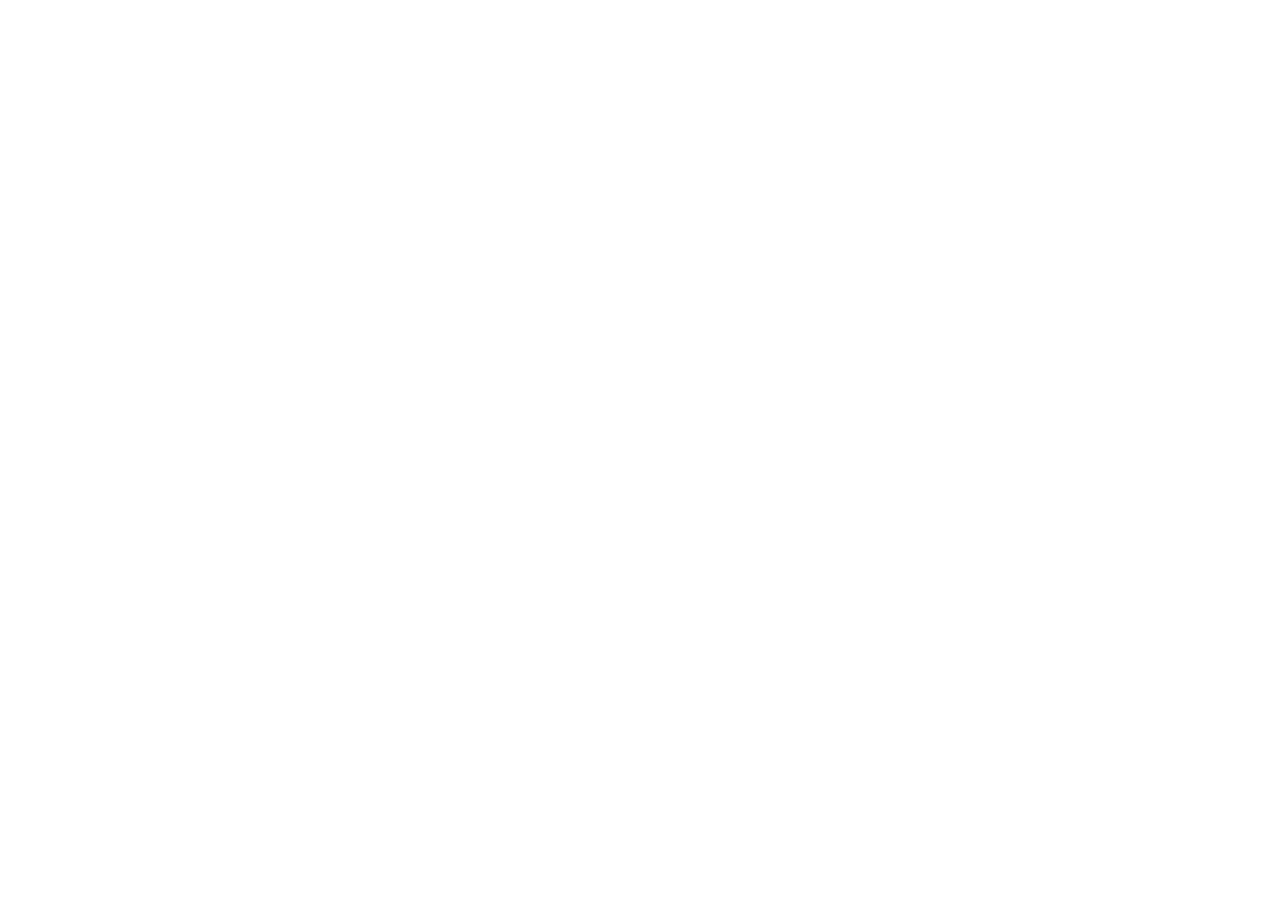
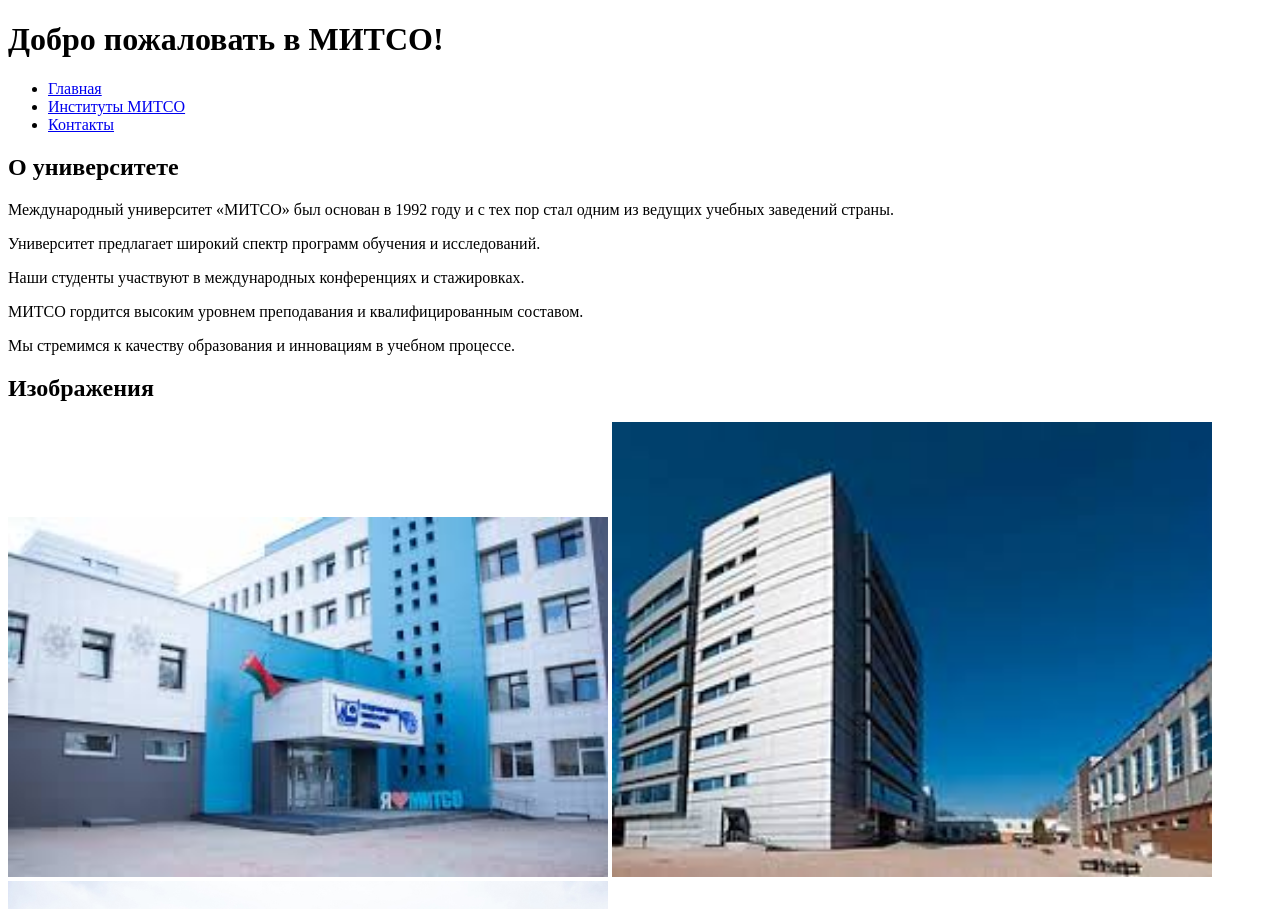
Before and after one commit to MaksimYurau/lab1z1v10, a plain HTML site: page index.html in a window 1280 px wide. Shown: the top 909 px of the page. Before the commit the page ends 800 px from the top, so only its background shows below. Drawn offline with Linux system fonts and the light colour scheme.

Commit message:
Updated project. Added assets/images folder. Added 01.jfif. Added 02.jfif. Added 03.jpg. Updated index.html.

```diff
--- a/index.html
+++ b/index.html
@@ -1,11 +1,42 @@
 <!DOCTYPE html>
-<html lang="en">
+<html lang="ru">
 <head>
     <meta charset="UTF-8">
     <meta name="viewport" content="width=device-width, initial-scale=1.0">
     <title>Главная страница</title>
 </head>
 <body>
+    <header>
+        <h1>Добро пожаловать в МИТСО!</h1>
+        <nav>
+            <ul>
+                <li><a href="index.html">Главная</a></li>
+                <li><a href="#">Институты МИТСО</a></li>
+                <li><a href="#">Контакты</a></li>
+            </ul>
+        </nav>
+    </header>
 
+    <main>
+        <section>
+            <h2>О университете</h2>
+            <p>Международный университет «МИТСО» был основан в 1992 году и с тех пор стал одним из ведущих учебных заведений страны.</p>
+            <p>Университет предлагает широкий спектр программ обучения и исследований.</p>
+            <p>Наши студенты участвуют в международных конференциях и стажировках.</p>
+            <p>МИТСО гордится высоким уровнем преподавания и квалифицированным составом.</p>
+            <p>Мы стремимся к качеству образования и инновациям в учебном процессе.</p>
+        </section>
+
+        <section>
+            <h2>Изображения</h2>
+            <img src="assets/images/01.jfif" alt="Старый корпус университета" width="600">
+            <img src="assets/images/02.jfif" alt="Новый корпус университета" width="600">
+            <img src="assets/images/03.jpg" alt="ФОК университета" width="600">
+        </section>
+    </main>
+
+    <footer>
+        <p>© 2024 Международный университет «МИТСО»</p>
+    </footer>
 </body>
 </html>
```
Also changed, not shown: assets/images/01.jfif (added), assets/images/02.jfif (added), assets/images/03.jpg (added).
